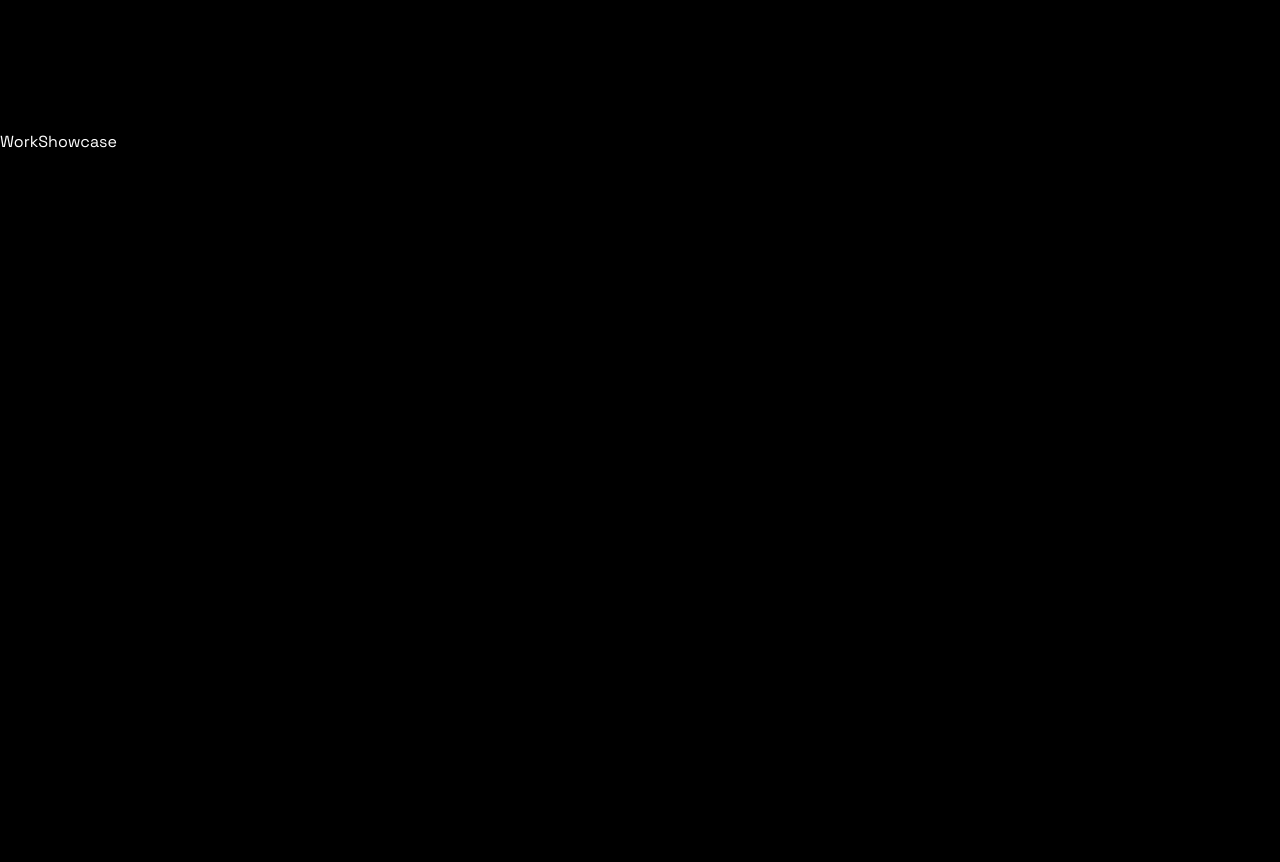
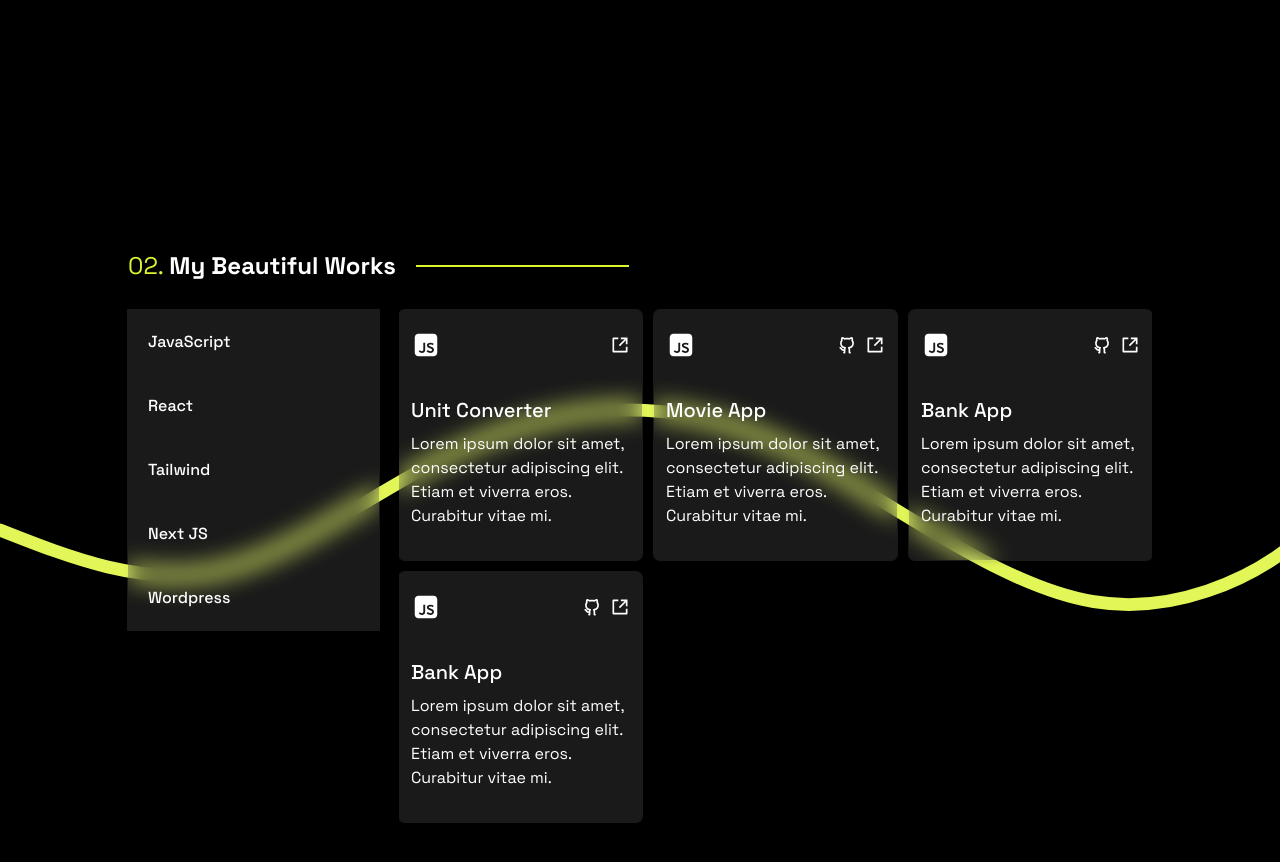
Before and after one commit to rabin-thami/portfolio, a React (Vite) app: page / in a window 1280 px wide. Shown: the part 1600-2462 px from the top of the page. Before the commit the page ends 1754 px from the top, so only its background shows below. Built offline with nearby package versions, Linux system fonts and the light colour scheme.

Commit message:
Desktop Design Complete

```diff
--- a/src/Device/App.jsx
+++ b/src/Device/App.jsx
@@ -1,5 +1,5 @@
 import { useState, useEffect } from "react";
-import DesktopComponents from "./Desktop";
+import DesktopComponents from "./desktop";
 //getting the screen size of current window
 const getScreenCategory = (width) => {
   if (width >= 1024) {
--- /dev/null
+++ b/src/Device/Desktop/ContactSection.jsx
@@ -0,0 +1,47 @@
+import React, { useState } from "react";
+import projectData from "../../utils/projectData.js";
+import { RiGithubLine, RiShareBoxLine } from "react-icons/ri";
+export default function WorkShowcase() {
+  const [selectedLanguage, setSelectedLanguage] = useState(projectData[0]);
+
+  function workHandle(index) {
+    setSelectedLanguage(projectData[index]);
+  }
+
+  return (
+    <section className="overflow-hidden">
+      <div className="container mx-auto h-screen w-full max-w-5xl content-center">
+        {/* Title Section */}
+        <div className="left-0 flex w-screen items-center gap-5">
+          <h2 className="text-2xl">
+            <span className="text-yellow">03. </span>
+            <span className="font-bold">Got Project ? Let's talk</span>
+          </h2>
+          <hr className="h-[2px] w-1/6 border-none bg-yellow" />
+        </div>
+        {/* container */}
+        <div className="my-10 grid grid-cols-2 gap-5">
+          <div className="">
+            <p className="text-lg">
+              I am actively seeking new opportunities and my inbox is always
+              open. Whether you have a question or simply want to say{" "}
+              <span className="underline--effect text-base font-semibold">
+                Hello
+              </span>{" "}
+              , I will do my best to respond!
+            </p>
+          </div>
+          <div className="flex w-full items-start justify-center">
+            <a
+              href="https://mail.google.com/mail/?view=cm&fs=1&to=rabinthami36@gmail.com&su=Saying Hello From rabinthami.com.np"
+              target="_blank"
+              className="border-1 trans my-5 rounded-sm border border-yellow bg-yellow px-10 py-4 font-medium text-black transition duration-200 hover:bg-black hover:text-white"
+            >
+              Say Hi
+            </a>
+          </div>
+        </div>
+      </div>
+    </section>
+  );
+}
--- a/src/Device/Desktop/Header.jsx
+++ b/src/Device/Desktop/Header.jsx
@@ -1,3 +1,4 @@
+import resumePDF from "../../assets/Static/resume.pdf";
 export default function () {
   return (
     <header className="container mx-auto">
@@ -23,13 +24,11 @@ export default function () {
               <span> Contact</span>
             </li>
             <li>
-              <span className="text-yellow">04.</span>
-              <span> Blog</span>
-            </li>
-            <li>
-              <button className="rounded-sm border border-yellow bg-yellow px-5 py-3 text-black transition-all duration-150 hover:bg-black hover:text-white">
-                Resume
-              </button>
+              <a href={resumePDF} download="rabin-resume" target="_blank">
+                <button className="rounded-sm border border-yellow bg-yellow px-5 py-3 text-black transition-all duration-150 hover:bg-black hover:text-white">
+                  Resume
+                </button>
+              </a>
             </li>
           </ul>
         </div>
--- a/src/Device/Desktop/WorkShowcase.jsx
+++ b/src/Device/Desktop/WorkShowcase.jsx
@@ -1,3 +1,83 @@
+import React, { useState } from "react";
+import projectData from "../../utils/projectData.js";
+import { RiGithubLine, RiShareBoxLine } from "react-icons/ri";
 export default function WorkShowcase() {
-  return <div>WorkShowcase</div>;
+  const [selectedLanguage, setSelectedLanguage] = useState(projectData[0]);
+
+  function workHandle(index) {
+    setSelectedLanguage(projectData[index]);
+  }
+
+  return (
+    <section className="magicline overflow-hidden">
+      <div className="container mx-auto h-screen w-full max-w-5xl content-start pt-[calc(100vh-85vh)]">
+        {/* Title Section */}
+        <div className="left-0 flex w-screen items-center gap-5">
+          <h2 className="text-2xl">
+            <span className="text-yellow">02. </span>
+            <span className="font-bold">My Beautiful Works</span>
+          </h2>
+          <hr className="h-[2px] w-1/6 border-none bg-yellow" />
+        </div>
+        {/* container */}
+        <div className="flex place-items-start justify-between gap-5 py-5">
+          {/* Left Container */}
+          <div className="glass--effect my-2 h-auto w-1/3">
+            <ul className="">
+              {projectData.map((language, index) => (
+                <li
+                  key={index}
+                  onClick={() => workHandle(index)}
+                  className="hover--effect p-5 font-medium transition-all duration-300 hover:text-black"
+                >
+                  <button id={index}>{language.name}</button>
+                </li>
+              ))}
+            </ul>
+          </div>
+          {/* Right Container */}
+          <div className="no-scrollbar h-auto max-h-[calc(100vh-12em)] w-full overflow-y-scroll py-2">
+            <ul className="grid grid-cols-3 gap-3">
+              {selectedLanguage.projects.map((project, index) => (
+                <a href={project.visitLink} key={index}>
+                  <li className="glass--effect group h-fit w-full rounded-md px-3 py-5 duration-300 hover:-translate-y-0.5 hover:cursor-pointer">
+                    {/* top-section of project holder */}
+                    <div className="flex items-center justify-between">
+                      {selectedLanguage.iconName && (
+                        <selectedLanguage.iconName
+                          className="transition-all duration-300 hover:cursor-pointer group-hover:text-yellow"
+                          size={30}
+                        />
+                      )}
+                      <div className="flex gap-2">
+                        <a
+                          href={project.githubLink}
+                          className="transition-all duration-300 hover:cursor-pointer hover:text-yellow"
+                        >
+                          {project.githubLink && <RiGithubLine size={20} />}
+                        </a>
+                        <a
+                          href={project.visitLink}
+                          className="transition-all duration-300 hover:cursor-pointer hover:text-yellow"
+                        >
+                          {project.visitLink && <RiShareBoxLine size={20} />}
+                        </a>
+                      </div>
+                    </div>
+                    {/* content-section of project holder */}
+                    <div className="my-3 space-y-2 pt-6">
+                      <h3 className="text-xl font-medium transition-all duration-300 hover:cursor-pointer group-hover:text-yellow">
+                        {project.title}
+                      </h3>
+                      <p>{project.description}</p>
+                    </div>
+                  </li>
+                </a>
+              ))}
+            </ul>
+          </div>
+        </div>
+      </div>
+    </section>
+  );
 }
--- a/src/Device/Desktop/index.jsx
+++ b/src/Device/Desktop/index.jsx
@@ -2,6 +2,7 @@ import Header from "./Header";
 import HeroSection from "./HeroSection";
 import Aboutme from "./Aboutme";
 import WorkShowcase from "./WorkShowcase";
+import ContactSection from "./ContactSection";
 export default function DesktopComponents() {
   return (
     <div className="">
@@ -9,6 +10,7 @@ export default function DesktopComponents() {
       <HeroSection />
       <Aboutme />
       <WorkShowcase />
+      <ContactSection />
     </div>
   );
 }
--- a/src/index.css
+++ b/src/index.css
@@ -2,6 +2,11 @@
 @tailwind components;
 @tailwind utilities;
 
+*,
+*::before,
+*::after {
+  box-sizing: border-box;
+}
 body {
   background-color: #000;
   color: #fff;
@@ -35,8 +40,21 @@ body {
     @apply w-full;
   }
 
-  .hover--effect span {
+  .hover--effect > * {
     @apply relative;
     z-index: 2;
   }
+
+  .glass--effect {
+    @apply isolate bg-white/10 shadow-md ring-1 ring-white/10 backdrop-blur-md backdrop-filter;
+  }
+
+  .no-scrollbar::-webkit-scrollbar {
+    display: none;
+  }
+
+  .no-scrollbar {
+    -ms-overflow-style: none;
+    scrollbar-width: none;
+  }
 }
--- a/src/main.jsx
+++ b/src/main.jsx
@@ -1,6 +1,6 @@
 import React from "react";
 import ReactDOM from "react-dom/client";
-import App from "./Device/App.jsx";
+import App from "./device/App.jsx";
 import "./index.css";
 
 ReactDOM.createRoot(document.getElementById("root")).render(
--- /dev/null
+++ b/src/utils/projectData.js
@@ -0,0 +1,112 @@
+import {
+  RiJavascriptFill,
+  RiReactjsFill,
+  RiTailwindCssFill,
+  RiNextjsFill,
+  RiWordpressFill,
+} from "react-icons/ri";
+const projectData = [
+  {
+    name: "JavaScript",
+    iconName: RiJavascriptFill, // Use the React component directly
+    projects: [
+      {
+        title: "Unit Converter",
+        description:
+          "Lorem ipsum dolor sit amet, consectetur adipiscing elit. Etiam et viverra eros. Curabitur vitae mi.",
+        visitLink: "https://example.com/unitconverter",
+      },
+      {
+        title: "Movie App",
+        description:
+          "Lorem ipsum dolor sit amet, consectetur adipiscing elit. Etiam et viverra eros. Curabitur vitae mi.",
+        visitLink: "https://example.com/unitconverter",
+        githubLink: "https://github.com/example/unitconverter",
+      },
+      {
+        title: "Bank App",
+        description:
+          "Lorem ipsum dolor sit amet, consectetur adipiscing elit. Etiam et viverra eros. Curabitur vitae mi.",
+        visitLink: "https://example.com/unitconverter",
+        githubLink: "https://github.com/example/unitconverter",
+      },
+      {
+        title: "Bank App",
+        description:
+          "Lorem ipsum dolor sit amet, consectetur adipiscing elit. Etiam et viverra eros. Curabitur vitae mi.",
+        visitLink: "https://example.com/unitconverter",
+        githubLink: "https://github.com/example/unitconverter",
+      },
+
+      // More projects...
+    ],
+  },
+  {
+    name: "React",
+    iconName: RiReactjsFill,
+    projects: [
+      {
+        title: "React Todo App",
+        description:
+          "Lorem ipsum dolor sit amet, consectetur adipiscing elit. Etiam et viverra eros. Curabitur vitae mi.",
+        visitLink: "https://example.com/reacttodo",
+        githubLink: "https://github.com/example/reacttodo",
+      },
+      {
+        title: "React",
+        description:
+          "Lorem ipsum dolor sit amet, consectetur adipiscing elit. Etiam et viverra eros. Curabitur vitae mi..",
+        visitLink: "https://example.com/reacttodo",
+        githubLink: "https://github.com/example/reacttodo",
+      },
+      {
+        title: "App",
+        description:
+          "Lorem ipsum dolor sit amet, consectetur adipiscing elit. Etiam et viverra eros. Curabitur vitae mi..",
+        visitLink: "https://example.com/reacttodo",
+        githubLink: "https://github.com/example/reacttodo",
+      },
+    ],
+  },
+  {
+    name: "Tailwind",
+    iconName: RiTailwindCssFill,
+    projects: [
+      {
+        title: "Themes",
+        description:
+          "Lorem ipsum dolor sit amet, consectetur adipiscing elit. Etiam et viverra eros. Curabitur vitae mi.",
+        visitLink: "https://example.com/reacttodo",
+        githubLink: "https://github.com/example/reacttodo",
+      },
+    ],
+  },
+  {
+    name: "Next JS",
+    iconName: RiNextjsFill,
+    projects: [
+      {
+        title: "Next JS Todo",
+        description:
+          "Lorem ipsum dolor sit amet, consectetur adipiscing elit. Etiam et viverra eros. Curabitur vitae mi.",
+        visitLink: "https://example.com/reacttodo",
+        githubLink: "https://github.com/example/reacttodo",
+      },
+    ],
+  },
+  {
+    name: "Wordpress",
+    iconName: RiWordpressFill,
+    projects: [
+      {
+        title: "Bloging App",
+        description:
+          "Lorem ipsum dolor sit amet, consectetur adipiscing elit. Etiam et viverra eros. Curabitur vitae mi.",
+        visitLink: "https://example.com/reacttodo",
+        githubLink: "https://github.com/example/reacttodo",
+      },
+    ],
+  },
+];
+
+export default projectData;
```
Also changed, not shown: 1 other file (tests, documents, lock files or other folders).
